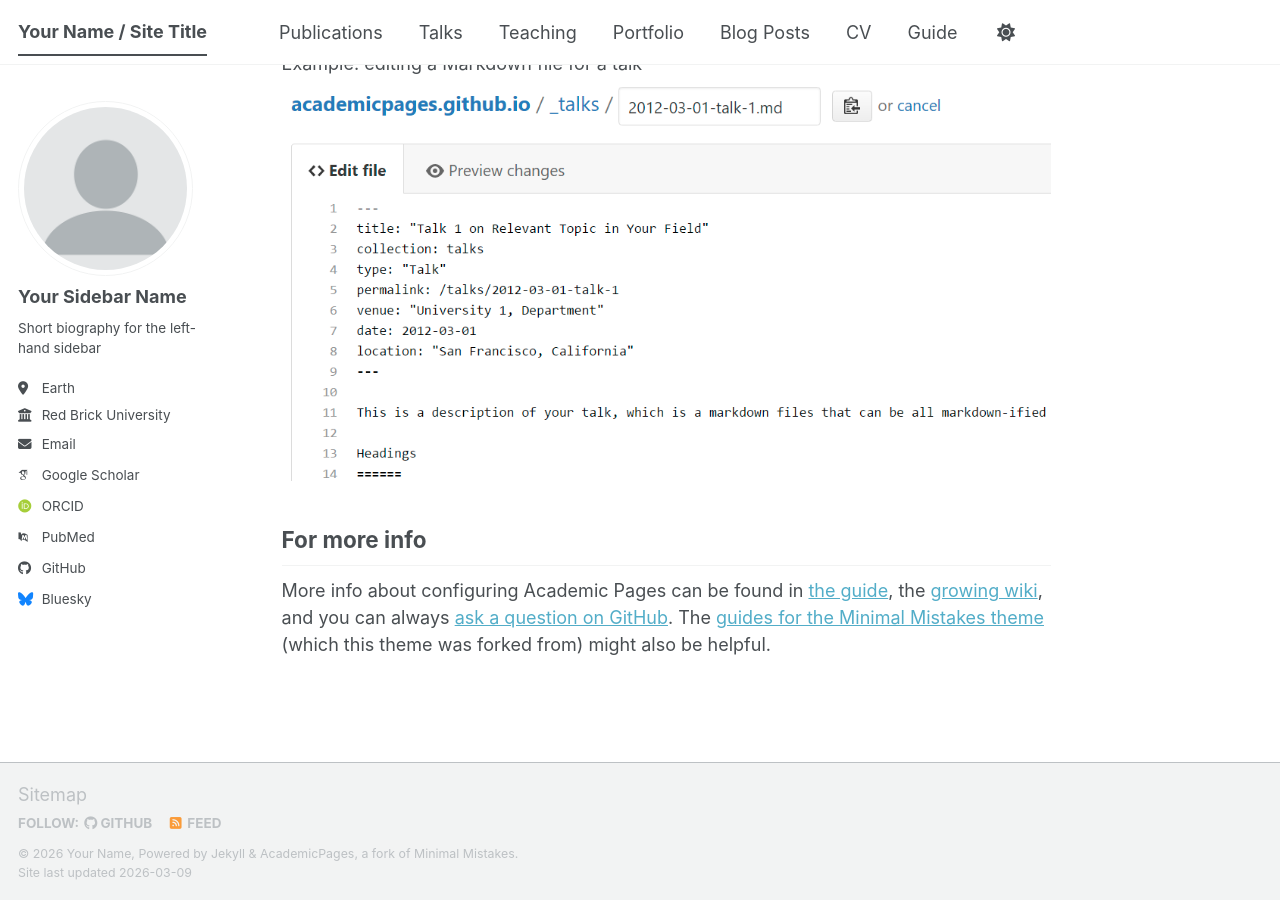
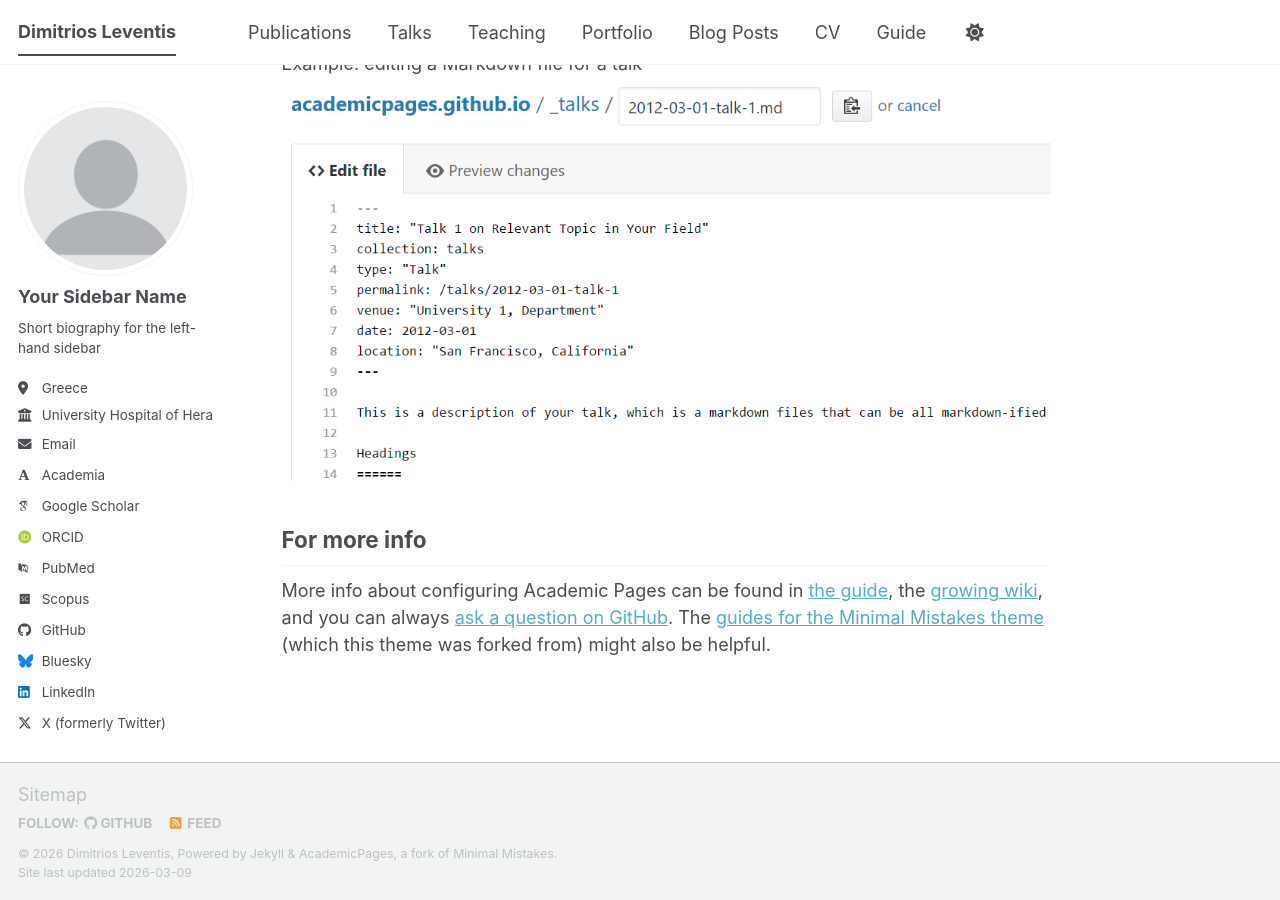
Before and after one commit to dleventis/dleventis.github.io, a Jekyll site: the page built from _pages/about.md, in a window 1280 px wide and 900 px high, scrolled down 2720 px. Built offline with Jekyll 4.4.1, drawn with Linux system fonts in a browser that asks for light colours; some web fonts are replaced; a script bundle is joined from its source files by our own code; library files that are not in the unit come from our copies.

Commit message:
Add files via upload

```diff
--- a/_config.yml
+++ b/_config.yml
@@ -9,14 +9,14 @@
 # Basic Site Settings
 locale                   : "en-US"
 site_theme               : "default" # The available themes options are "default", "air", "sunrise", "mint", "dirt" and "contrast"
-title                    : "Your Name / Site Title"
+title                    : Dimitrios Leventis
 title_separator          : "-"
-name                     : &name "Your Name"
-description              : &description "Your Name's academic portfolio"   # Update this with a general description of your site, this is the default if not overridden by a page
+name                     : &name Dimitrios Leventis
+description              : &description M.D., M.Sc. # "Your Name's academic portfolio"   # Update this with a general description of your site, this is the default if not overridden by a page
 url                      : https://academicpages.github.io # The base hostname & protocol for your site e.g. "https://[your GitHub username].github.io",
                                                            # or if you already have some other page hosted on Github then use "https://[your GitHub username].github.io/[Your Repo Name]"
 baseurl                  : "" # the subpath of your site, e.g. "/blog"
-repository               : "academicpages/academicpages.github.io"
+repository               : https://github.com/dleventis/dleventis.github.io #"academicpages/academicpages.github.io"
 
 # Site Author - The following control what appear as part of the author content on the side bar.
 #               If a field is blank the icon and link will not appear, otherwise it will be shown.
@@ -27,23 +27,22 @@ author:
   name             : "Your Sidebar Name"
   pronouns         : # example: "she/her"
   bio              : "Short biography for the left-hand sidebar"
-  location         : "Earth"
-  employer         : "Red Brick University"
+  location         : Greece
+  employer         : University Hospital of Heraklion
   uri              : # URL
-  email            : "none@example.org"
-
+  email            : dimitrios_leventis@yahoo.com
   # Academic websites
-  academia         : # URL
+  academia         : https://independent.academia.edu/LeventisDimitrios # URL
   arxiv            : # URL - Update with the correct link to your profile
-  googlescholar    : "https://scholar.google.com/citations?user=PS_CX0AAAAAJ"
+  googlescholar    : https://scholar.google.com/citations?user=P2PEmysAAAAJ&hl=el #"https://scholar.google.com/citations?user=PS_CX0AAAAAJ"
   inspire-hep      : # URL
   impactstory      : # URL
-  orcid            : "https://orcid.org/yourorcidurl"
+  orcid            : https://orcid.org/0009-0005-7271-2933 #"https://orcid.org/yourorcidurl"
   semantic         : # URL
   ssrn             : # URL
-  pubmed           : "https://www.ncbi.nlm.nih.gov/pubmed/?term=john+snow"
+  pubmed           : https://pubmed.ncbi.nlm.nih.gov/?term=Leventis+D&cauthor_id=38383807 #"https://www.ncbi.nlm.nih.gov/pubmed/?term=john+snow"
   researchgate     : # URL
-  scopus           : # URL
+  scopus           : https://www.scopus.com/authid/detail.uri?authorId=57203815708 # URL
   zotero           : # URL
 
 
@@ -66,7 +65,7 @@ author:
   keybase          : # Username
   instagram        : # Username
   lastfm           : # Username
-  linkedin         : # Username
+  linkedin         : https://www.linkedin.com/in/dimleventis/ # Username
   mastodon         : # URL
   medium           : # URL
   pinterest        : # Username
@@ -74,7 +73,7 @@ author:
   steam            : # Username
   telegram         : # URL
   tumblr           : # Username
-  twitter          : # Username for X / Twitter
+  twitter          : dim_lev # Username for X / Twitter
   vine             : # Username
   weibo            : # Username
   wikipedia        : # Username
```
